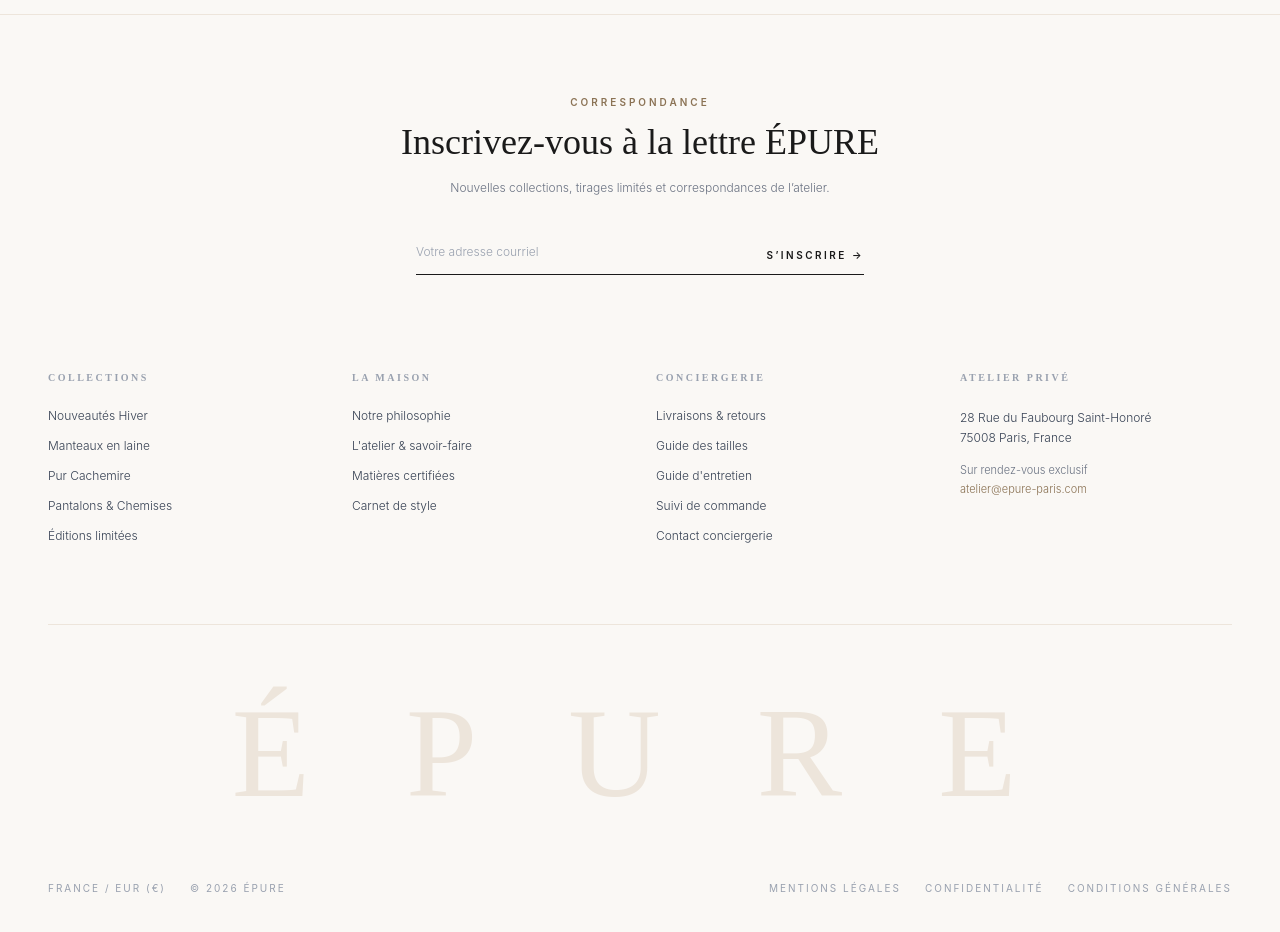
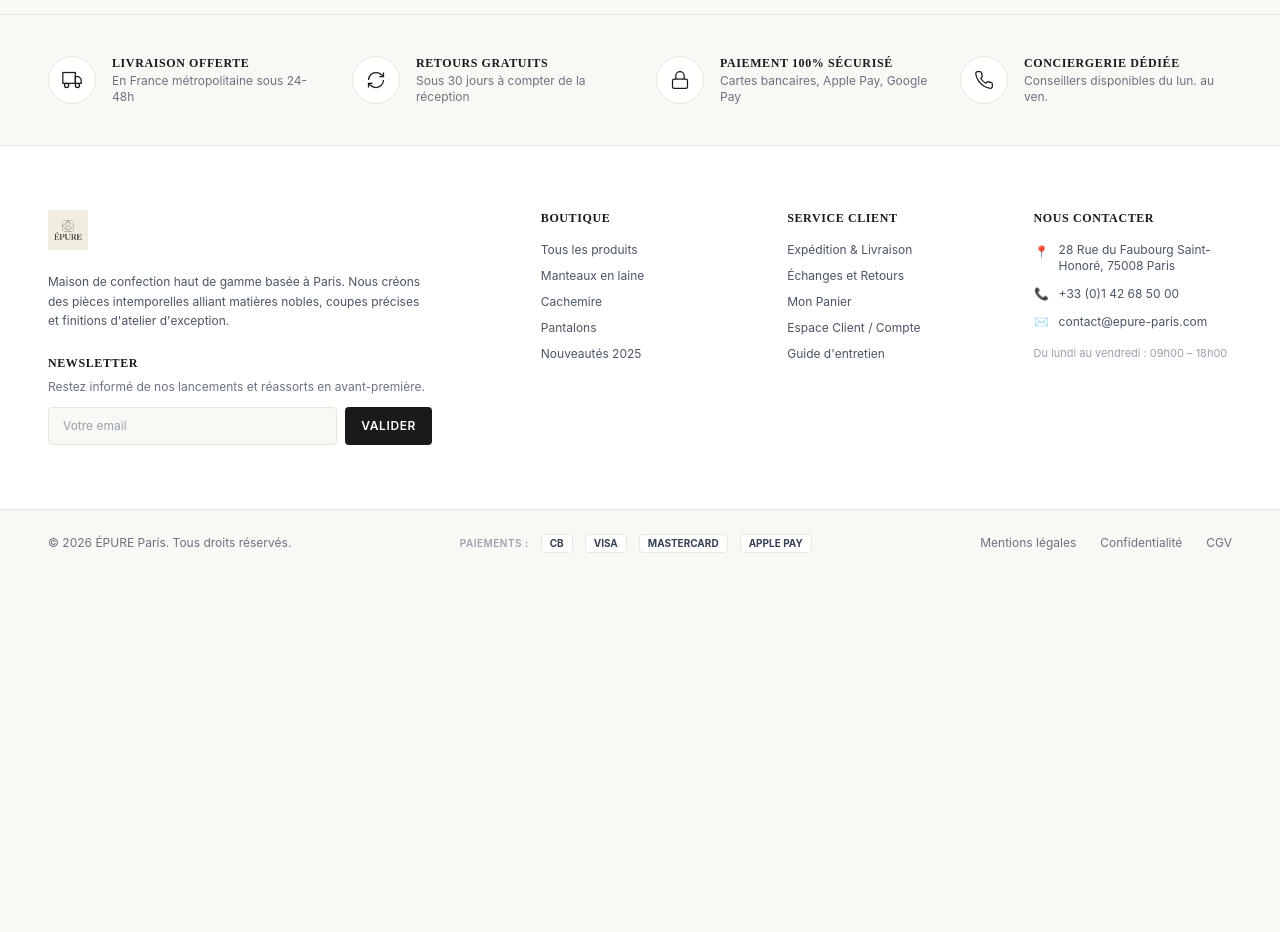
Before and after one commit to bookup237/epure-luxury-us, a React (Vite) app: page / in a window 1280 px wide. Shown: the part 2700-3632 px from the top of the page. After the commit the page ends 3277 px from the top, so only its background shows below. Built offline with nearby package versions, Linux system fonts and the light colour scheme.

Commit message:
Create clean, professional e-commerce footer with reassurance badges and clear navigation

```diff
--- a/src/components/Footer.tsx
+++ b/src/components/Footer.tsx
@@ -3,193 +3,237 @@ import { Link } from 'react-router-dom';
 
 const Footer: React.FC = () => {
   const [email, setEmail] = useState('');
-  const [sent, setSent] = useState(false);
+  const [subscribed, setSubscribed] = useState(false);
 
-  const handleSubmit = (e: React.FormEvent) => {
+  const handleSubscribe = (e: React.FormEvent) => {
     e.preventDefault();
     if (email) {
-      setSent(true);
+      setSubscribed(true);
       setTimeout(() => {
         setEmail('');
-        setSent(false);
+        setSubscribed(false);
       }, 4000);
     }
   };
 
   return (
-    <footer className="bg-[#faf8f5] border-t border-[#ede5db] text-[#1a1a1a] pt-20 pb-16">
-      <div className="max-w-[1320px] mx-auto px-6 md:px-12">
-        {/* Top: Newsletter / Correspondence - Very understated & elegant */}
-        <div className="max-w-xl mx-auto text-center mb-24">
-          <span className="text-[10px] tracking-[0.3em] uppercase text-[#8b7355] block mb-3 font-semibold">
-            Correspondance
-          </span>
-          <h3 className="font-['Cormorant_Garamond'] text-3xl md:text-4xl font-light mb-4 text-[#1a1a1a]">
-            Inscrivez-vous à la lettre ÉPURE
-          </h3>
-          <p className="text-xs text-gray-500 font-light leading-relaxed mb-8 max-w-md mx-auto">
-            Nouvelles collections, tirages limités et correspondances de l’atelier.
+    <footer className="bg-white border-t border-[#ede5db] text-[#1a1a1a]">
+      {/* 1. Services / Reassurance Bar (E-commerce standard haut de gamme) */}
+      <div className="border-b border-[#ede5db] bg-[#faf8f5]">
+        <div className="max-w-7xl mx-auto px-6 md:px-12 py-10">
+          <div className="grid grid-cols-1 sm:grid-cols-2 lg:grid-cols-4 gap-8">
+            {/* Service 1 */}
+            <div className="flex items-center gap-4">
+              <div className="w-12 h-12 rounded-full bg-white border border-[#ede5db] flex items-center justify-center flex-shrink-0 text-[#1a1a1a]">
+                <svg width="20" height="20" viewBox="0 0 24 24" fill="none" stroke="currentColor" strokeWidth="1.5">
+                  <rect x="1" y="3" width="15" height="13" />
+                  <polygon points="16 8 20 8 23 11 23 16 16 16 16 8" />
+                  <circle cx="5.5" cy="18.5" r="2.5" />
+                  <circle cx="18.5" cy="18.5" r="2.5" />
+                </svg>
+              </div>
+              <div>
+                <h4 className="text-xs font-semibold uppercase tracking-wider text-[#1a1a1a]">Livraison Offerte</h4>
+                <p className="text-xs text-gray-500 mt-0.5">En France métropolitaine sous 24-48h</p>
+              </div>
+            </div>
+
+            {/* Service 2 */}
+            <div className="flex items-center gap-4">
+              <div className="w-12 h-12 rounded-full bg-white border border-[#ede5db] flex items-center justify-center flex-shrink-0 text-[#1a1a1a]">
+                <svg width="20" height="20" viewBox="0 0 24 24" fill="none" stroke="currentColor" strokeWidth="1.5">
+                  <path d="M3 12a9 9 0 0 1 9-9 9.75 9.75 0 0 1 6.74 2.74L21 8" />
+                  <path d="M21 3v5h-5" />
+                  <path d="M21 12a9 9 0 0 1-9 9 9.75 9.75 0 0 1-6.74-2.74L3 16" />
+                  <path d="M8 16H3v5" />
+                </svg>
+              </div>
+              <div>
+                <h4 className="text-xs font-semibold uppercase tracking-wider text-[#1a1a1a]">Retours Gratuits</h4>
+                <p className="text-xs text-gray-500 mt-0.5">Sous 30 jours à compter de la réception</p>
+              </div>
+            </div>
+
+            {/* Service 3 */}
+            <div className="flex items-center gap-4">
+              <div className="w-12 h-12 rounded-full bg-white border border-[#ede5db] flex items-center justify-center flex-shrink-0 text-[#1a1a1a]">
+                <svg width="20" height="20" viewBox="0 0 24 24" fill="none" stroke="currentColor" strokeWidth="1.5">
+                  <rect x="3" y="11" width="18" height="11" rx="2" ry="2" />
+                  <path d="M7 11V7a5 5 0 0 1 10 0v4" />
+                </svg>
+              </div>
+              <div>
+                <h4 className="text-xs font-semibold uppercase tracking-wider text-[#1a1a1a]">Paiement 100% Sécurisé</h4>
+                <p className="text-xs text-gray-500 mt-0.5">Cartes bancaires, Apple Pay, Google Pay</p>
+              </div>
+            </div>
+
+            {/* Service 4 */}
+            <div className="flex items-center gap-4">
+              <div className="w-12 h-12 rounded-full bg-white border border-[#ede5db] flex items-center justify-center flex-shrink-0 text-[#1a1a1a]">
+                <svg width="20" height="20" viewBox="0 0 24 24" fill="none" stroke="currentColor" strokeWidth="1.5">
+                  <path d="M22 16.92v3a2 2 0 0 1-2.18 2 19.79 19.79 0 0 1-8.63-3.07 19.5 19.5 0 0 1-6-6 19.79 19.79 0 0 1-3.07-8.67A2 2 0 0 1 4.11 2h3a2 2 0 0 1 2 1.72 12.84 12.84 0 0 0 .7 2.81 2 2 0 0 1-.45 2.11L8.09 9.91a16 16 0 0 0 6 6l1.27-1.27a2 2 0 0 1 2.11-.45 12.84 12.84 0 0 0 2.81.7A2 2 0 0 1 22 16.92z" />
+                </svg>
+              </div>
+              <div>
+                <h4 className="text-xs font-semibold uppercase tracking-wider text-[#1a1a1a]">Conciergerie Dédiée</h4>
+                <p className="text-xs text-gray-500 mt-0.5">Conseillers disponibles du lun. au ven.</p>
+              </div>
+            </div>
+          </div>
+        </div>
+      </div>
+
+      {/* 2. Main Navigation & Newsletter Section */}
+      <div className="max-w-7xl mx-auto px-6 md:px-12 py-16">
+        <div className="grid grid-cols-1 md:grid-cols-2 lg:grid-cols-5 gap-12">
+          {/* Brand Presentation (Col 1-2) */}
+          <div className="lg:col-span-2 pr-0 lg:pr-8">
+            <Link to="/" className="inline-block mb-4">
+              <img src="/logo.jpg" alt="ÉPURE Logo" className="h-10 object-contain mix-blend-multiply" />
+            </Link>
+            <p className="text-xs text-gray-600 leading-relaxed max-w-sm mb-6">
+              Maison de confection haut de gamme basée à Paris. Nous créons des pièces intemporelles alliant matières nobles, coupes précises et finitions d'atelier d'exception.
             </p>
 
-          {sent ? (
-            <p className="text-xs text-[#8b7355] font-light tracking-wider py-3 border-b border-[#8b7355]">
-              Merci. Votre adresse a été transmise à l'atelier.
+            {/* Newsletter */}
+            <div>
+              <h5 className="text-xs font-bold uppercase tracking-wider text-[#1a1a1a] mb-2">
+                Newsletter
+              </h5>
+              <p className="text-xs text-gray-500 mb-3">
+                Restez informé de nos lancements et réassorts en avant-première.
               </p>
+
+              {subscribed ? (
+                <div className="bg-[#ede5db] text-[#1a1a1a] text-xs px-3.5 py-2.5 rounded-sm font-medium">
+                  ✓ Merci pour votre inscription !
+                </div>
               ) : (
-            <form onSubmit={handleSubmit} className="relative max-w-md mx-auto">
+                <form onSubmit={handleSubscribe} className="flex gap-2 max-w-sm">
                   <input
                     type="email"
                     required
                     value={email}
                     onChange={(e) => setEmail(e.target.value)}
-                placeholder="Votre adresse courriel"
-                className="w-full bg-transparent border-b border-[#1a1a1a] py-3.5 pr-28 text-xs font-light text-[#1a1a1a] placeholder:text-gray-400 outline-none transition-colors focus:border-[#8b7355]"
+                    placeholder="Votre email"
+                    className="flex-1 bg-[#faf8f5] border border-[#ede5db] px-3.5 py-2.5 text-xs text-[#1a1a1a] placeholder:text-gray-400 outline-none rounded-sm focus:border-[#1a1a1a] transition-colors"
                   />
                   <button
                     type="submit"
-                className="absolute right-0 bottom-3 text-[10px] tracking-[0.25em] uppercase font-semibold text-[#1a1a1a] hover:text-[#8b7355] transition-colors"
+                    className="bg-[#1a1a1a] text-white hover:bg-black px-4 py-2.5 text-xs font-semibold tracking-wider uppercase rounded-sm transition-colors whitespace-nowrap"
                   >
-                S’inscrire <span>→</span>
+                    Valider
                   </button>
                 </form>
               )}
             </div>
+          </div>
 
-        {/* Middle: 4 Refined Editorial Columns */}
-        <div className="grid grid-cols-2 md:grid-cols-4 gap-10 md:gap-8 pb-20 border-b border-[#ede5db] text-xs font-light">
-          {/* Column 1: Boutique */}
+          {/* Boutique Navigation (Col 3) */}
           <div>
-            <h4 className="text-[10px] tracking-[0.25em] uppercase font-semibold text-gray-400 mb-6">
-              Collections
-            </h4>
-            <ul className="space-y-3.5">
+            <h5 className="text-xs font-bold uppercase tracking-wider text-[#1a1a1a] mb-4">
+              Boutique
+            </h5>
+            <ul className="space-y-2.5 text-xs text-gray-600">
               <li>
-                <Link to="/" className="text-gray-700 hover:text-black transition-colors">
-                  Nouveautés Hiver
-                </Link>
+                <Link to="/" className="hover:text-black hover:underline transition-colors">Tous les produits</Link>
               </li>
               <li>
-                <Link to="/" className="text-gray-700 hover:text-black transition-colors">
-                  Manteaux en laine
-                </Link>
+                <Link to="/" className="hover:text-black hover:underline transition-colors">Manteaux en laine</Link>
               </li>
               <li>
-                <Link to="/" className="text-gray-700 hover:text-black transition-colors">
-                  Pur Cachemire
-                </Link>
+                <Link to="/" className="hover:text-black hover:underline transition-colors">Cachemire</Link>
               </li>
               <li>
-                <Link to="/" className="text-gray-700 hover:text-black transition-colors">
-                  Pantalons & Chemises
-                </Link>
+                <Link to="/" className="hover:text-black hover:underline transition-colors">Pantalons</Link>
               </li>
               <li>
-                <Link to="/" className="text-gray-700 hover:text-black transition-colors">
-                  Éditions limitées
-                </Link>
+                <Link to="/" className="hover:text-black hover:underline transition-colors">Nouveautés 2025</Link>
               </li>
             </ul>
           </div>
 
-          {/* Column 2: La Maison */}
+          {/* Service Client (Col 4) */}
           <div>
-            <h4 className="text-[10px] tracking-[0.25em] uppercase font-semibold text-gray-400 mb-6">
-              La Maison
-            </h4>
-            <ul className="space-y-3.5">
+            <h5 className="text-xs font-bold uppercase tracking-wider text-[#1a1a1a] mb-4">
+              Service Client
+            </h5>
+            <ul className="space-y-2.5 text-xs text-gray-600">
               <li>
-                <Link to="/" className="text-gray-700 hover:text-black transition-colors">
-                  Notre philosophie
+                <span className="hover:text-black hover:underline transition-colors cursor-pointer" onClick={() => alert("Livraison suivie assurée par DHL et Colissimo.")}>
+                  Expédition & Livraison
+                </span>
+              </li>
+              <li>
+                <span className="hover:text-black hover:underline transition-colors cursor-pointer" onClick={() => alert("Retours gratuits et remboursement sous 7 jours ouvrés.")}>
+                  Échanges et Retours
+                </span>
+              </li>
+              <li>
+                <Link to="/cart" className="hover:text-black hover:underline transition-colors">
+                  Mon Panier
                 </Link>
               </li>
               <li>
-                <Link to="/" className="text-gray-700 hover:text-black transition-colors">
-                  L'atelier & savoir-faire
+                <Link to="/account" className="hover:text-black hover:underline transition-colors">
+                  Espace Client / Compte
                 </Link>
               </li>
               <li>
-                <Link to="/" className="text-gray-700 hover:text-black transition-colors">
-                  Matières certifiées
-                </Link>
-              </li>
-              <li>
-                <Link to="/" className="text-gray-700 hover:text-black transition-colors">
-                  Carnet de style
-                </Link>
-              </li>
-            </ul>
-          </div>
-
-          {/* Column 3: Service Client */}
-          <div>
-            <h4 className="text-[10px] tracking-[0.25em] uppercase font-semibold text-gray-400 mb-6">
-              Conciergerie
-            </h4>
-            <ul className="space-y-3.5">
-              <li>
-                <span className="text-gray-700 hover:text-black transition-colors cursor-pointer" onClick={() => alert("Livraison express offerte et retours sous 30 jours.")}>
-                  Livraisons & retours
-                </span>
-              </li>
-              <li>
-                <span className="text-gray-700 hover:text-black transition-colors cursor-pointer" onClick={() => alert("Guide des tailles disponible sur chaque pièce.")}>
-                  Guide des tailles
-                </span>
-              </li>
-              <li>
-                <span className="text-gray-700 hover:text-black transition-colors cursor-pointer" onClick={() => alert("Nos recommandations d'entretien pour le cachemire et la laine vierge.")}>
+                <span className="hover:text-black hover:underline transition-colors cursor-pointer" onClick={() => alert("Consultez notre guide d'entretien sur chaque fiche vêtement.")}>
                   Guide d'entretien
-                </span>
-              </li>
-              <li>
-                <Link to="/cart" className="text-gray-700 hover:text-black transition-colors">
-                  Suivi de commande
-                </Link>
-              </li>
-              <li>
-                <span className="text-gray-700 hover:text-black transition-colors cursor-pointer" onClick={() => alert("Service joignable du lundi au vendredi de 10h à 18h.")}>
-                  Contact conciergerie
                 </span>
               </li>
             </ul>
           </div>
 
-          {/* Column 4: Salons & Adresses */}
+          {/* Coordonnées / Contact (Col 5) */}
           <div>
-            <h4 className="text-[10px] tracking-[0.25em] uppercase font-semibold text-gray-400 mb-6">
-              Atelier Privé
-            </h4>
-            <p className="text-gray-700 leading-relaxed mb-4">
-              28 Rue du Faubourg Saint-Honoré<br />
-              75008 Paris, France
-            </p>
-            <p className="text-[11px] text-gray-500 mb-1">
-              Sur rendez-vous exclusif
-            </p>
-            <p className="text-[11px] text-[#8b7355]">
-              atelier@epure-paris.com
-            </p>
+            <h5 className="text-xs font-bold uppercase tracking-wider text-[#1a1a1a] mb-4">
+              Nous Contacter
+            </h5>
+            <ul className="space-y-3 text-xs text-gray-600">
+              <li className="flex items-start gap-2.5">
+                <span className="text-gray-400 mt-0.5">📍</span>
+                <span>28 Rue du Faubourg Saint-Honoré, 75008 Paris</span>
+              </li>
+              <li className="flex items-center gap-2.5">
+                <span className="text-gray-400">📞</span>
+                <span>+33 (0)1 42 68 50 00</span>
+              </li>
+              <li className="flex items-center gap-2.5">
+                <span className="text-gray-400">✉️</span>
+                <span>contact@epure-paris.com</span>
+              </li>
+              <li className="pt-1 text-[11px] text-gray-400">
+                Du lundi au vendredi : 09h00 &ndash; 18h00
+              </li>
+            </ul>
+          </div>
         </div>
       </div>
 
-        {/* Big Signature Brand Wordmark */}
-        <div className="py-16 text-center">
-          <span className="font-['Cormorant_Garamond'] text-6xl md:text-9xl tracking-[0.25em] text-[#ede5db] select-none block font-light leading-none">
-            É P U R E
-          </span>
+      {/* 3. Bottom Bar: Mentions, Moyens de paiement & Copyright */}
+      <div className="border-t border-[#ede5db] bg-[#faf8f5]">
+        <div className="max-w-7xl mx-auto px-6 md:px-12 py-6 flex flex-col md:flex-row justify-between items-center gap-4 text-xs text-gray-500">
+          <div>
+            &copy; {new Date().getFullYear()} ÉPURE Paris. Tous droits réservés.
           </div>
 
-        {/* Bottom Legal & Country */}
-        <div className="flex flex-col md:flex-row justify-between items-center text-[10px] tracking-[0.2em] uppercase text-gray-400 gap-4">
-          <div className="flex items-center gap-6">
-            <span>France / EUR (€)</span>
-            <span>&copy; {new Date().getFullYear()} ÉPURE</span>
+          {/* Badges de paiement sécurisé professionnels */}
+          <div className="flex items-center gap-3">
+            <span className="text-[10px] uppercase font-semibold text-gray-400 tracking-wider">Paiements :</span>
+            <span className="bg-white border border-[#ede5db] px-2 py-0.5 rounded text-[10px] font-bold text-gray-700">CB</span>
+            <span className="bg-white border border-[#ede5db] px-2 py-0.5 rounded text-[10px] font-bold text-gray-700">VISA</span>
+            <span className="bg-white border border-[#ede5db] px-2 py-0.5 rounded text-[10px] font-bold text-gray-700">MASTERCARD</span>
+            <span className="bg-white border border-[#ede5db] px-2 py-0.5 rounded text-[10px] font-bold text-gray-700">APPLE PAY</span>
           </div>
 
-          <div className="flex items-center gap-6">
-            <span className="hover:text-black transition-colors cursor-pointer">Mentions Légales</span>
-            <span className="hover:text-black transition-colors cursor-pointer">Confidentialité</span>
-            <span className="hover:text-black transition-colors cursor-pointer">Conditions Générales</span>
+          <div className="flex gap-6 text-xs">
+            <span className="hover:text-black hover:underline cursor-pointer">Mentions légales</span>
+            <span className="hover:text-black hover:underline cursor-pointer">Confidentialité</span>
+            <span className="hover:text-black hover:underline cursor-pointer">CGV</span>
           </div>
         </div>
       </div>
```
Lines whose indentation alone changed are shown as unchanged.
